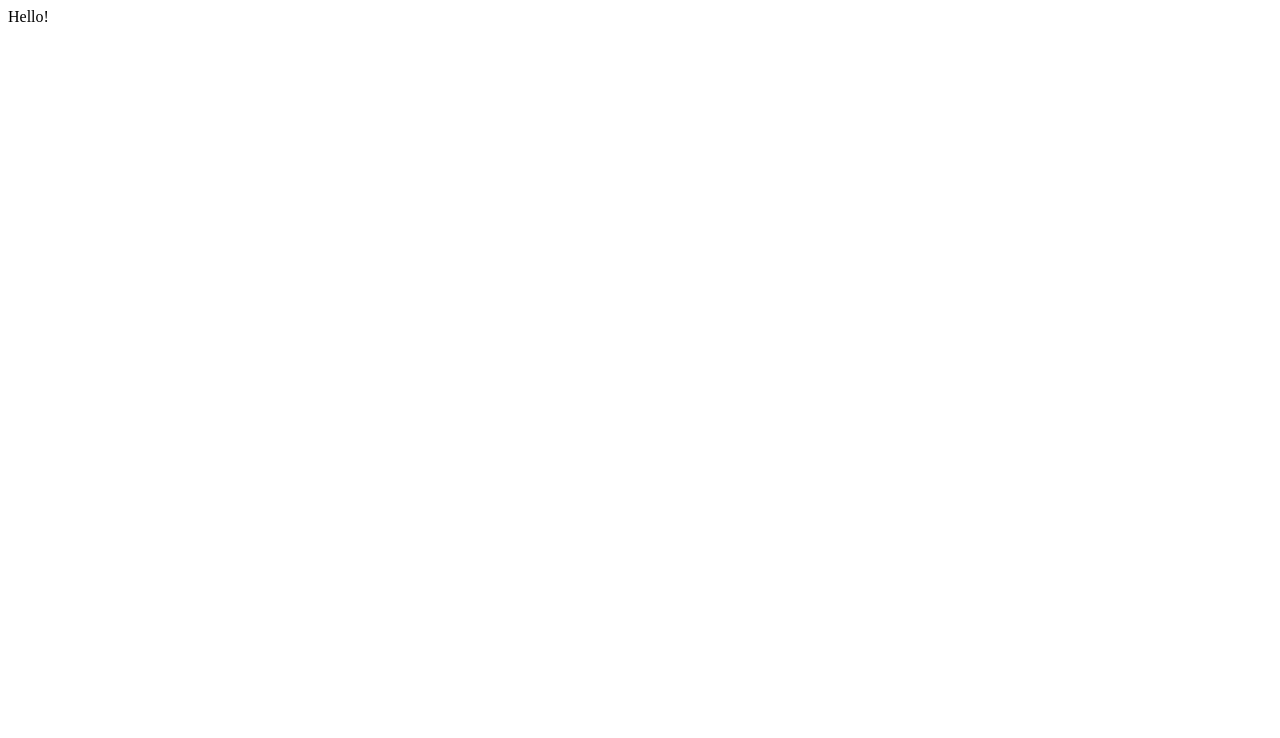
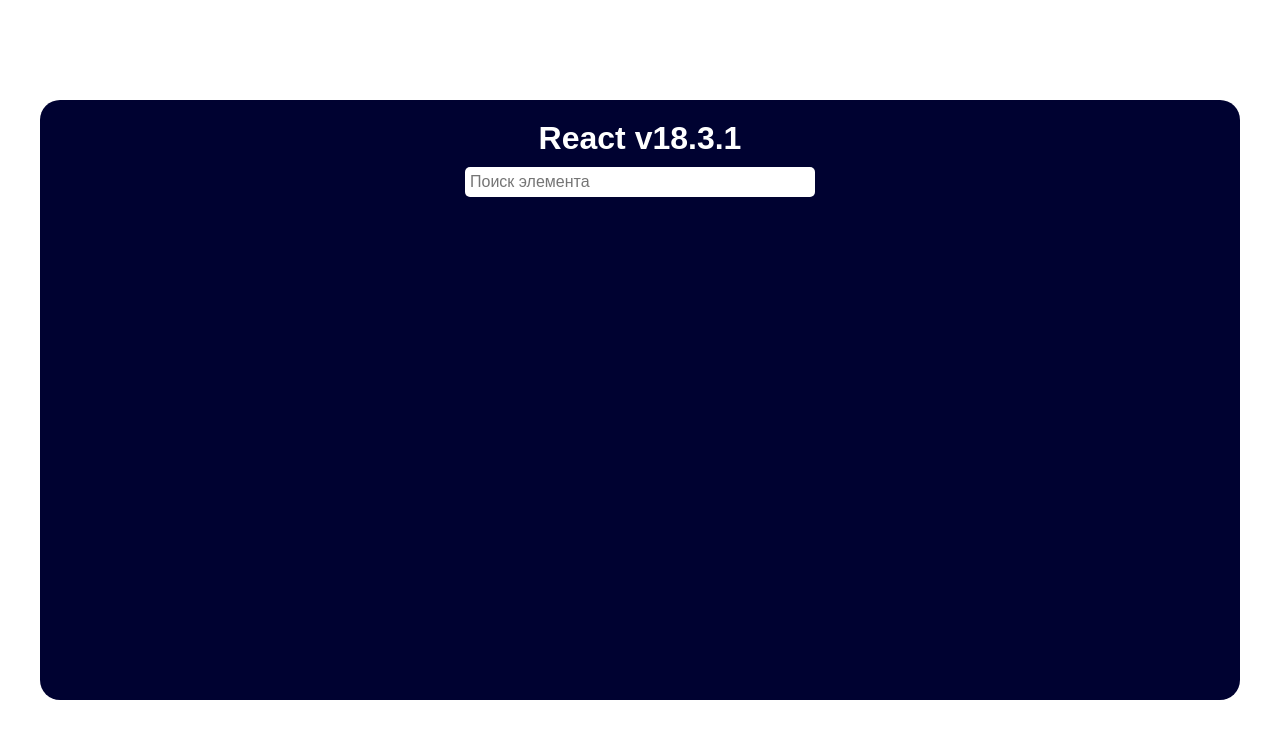
Before and after one commit to Salimgareev/users-table, a React (Create React App) app: page / in a window 1280 px wide. Shown: the top 738 px of the page. Built offline with nearby package versions, Linux system fonts and the light colour scheme; no server answers.

Commit message:
Создана начальная страница

```diff
--- /dev/null
+++ b/src/App.css
@@ -0,0 +1,37 @@
+.wrapper {
+  width: 100%;
+  min-height: 100vh;
+  background-position: center;
+  background-repeat: no-repeat;
+  background-size: cover;
+  display: flex;
+  justify-content: center;
+  position: relative;
+  align-items: center;
+  flex-direction: column;
+}
+
+.container {
+  width: 1200px;
+  height: 600px;
+  display: flex;
+  flex-direction: column;
+  align-items: center;
+  background-color: rgb(0, 2, 49);
+  border-radius: 20px;
+  padding: 20px;
+  gap: 10px;
+}
+
+h1 {
+  color: white;
+}
+
+input{
+    width: 350px;
+    height: 30px;
+    border-radius: 5px;
+    font-size: 16px;
+    border: none;
+    padding: 5px;
+}
--- a/src/App.js
+++ b/src/App.js
@@ -1,9 +1,19 @@
-import React from 'react';
+import React from "react";
+import "./App.css";
 
 function App() {
+  const fetcher = (...args) => {fetch('https://dummyjson.com/users')
+  .then(res => res.json())
+  .then(console.log)};
+
+  fetcher();
+
   return (
-    <div className="App">
-      Hello!
+    <div className="wrapper">
+      <div className="container">
+        <h1>React v{React.version}</h1>
+        <input type="text" placeholder="Поиск элемента"/>
+      </div>
     </div>
   );
 }
--- /dev/null
+++ b/src/index.css
@@ -0,0 +1,9 @@
+@import-normalize; /* добавить стили Normalize.css */
+
+* {
+    margin: 0;
+    padding: 0;
+    box-sizing: border-box;
+    /* font-size: 10px; */
+    font-family: Arial, Verdana, Tahoma, sans-serif;
+}
--- a/src/index.js
+++ b/src/index.js
@@ -1,6 +1,7 @@
 import React from 'react';
 import ReactDOM from 'react-dom/client';
-import App from './App';
+import App from './App.js';
+import './index.css';
 
 const root = ReactDOM.createRoot(document.getElementById('root'));
 root.render(
```
